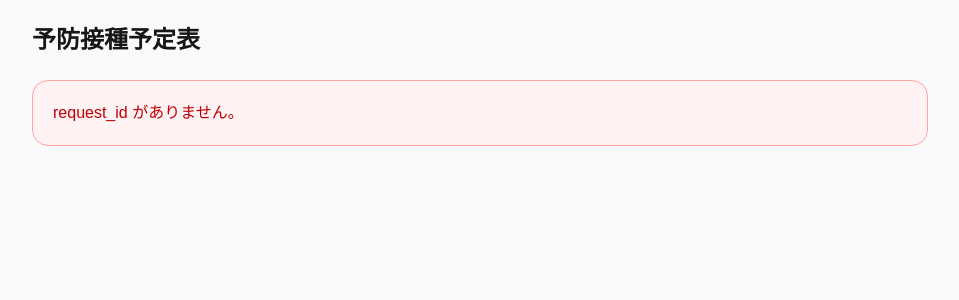
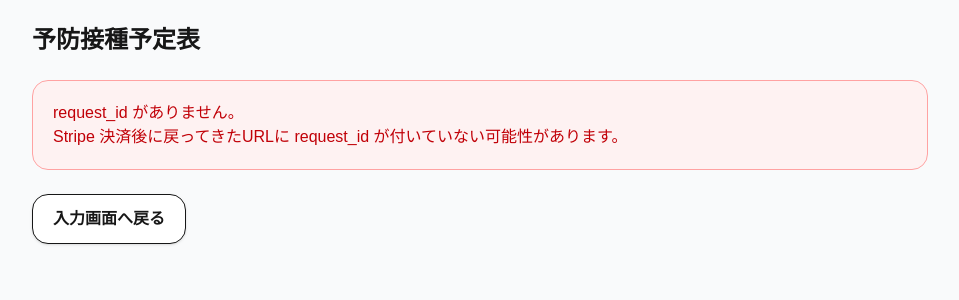
Before and after one commit to cozy5331/vaccine-yotei, a Next.js app: page /result in a window 1280 px wide. Shown: the top 300 px of the page, without its empty margins (160-1119 px from the left). Built offline with nearby package versions, Linux system fonts and the light colour scheme.

Commit message:
Show result status details on result page

```diff
--- a/app/result/page.tsx
+++ b/app/result/page.tsx
@@ -1,5 +1,5 @@
+import PrintButton from "@/components/PrintButton";
 import ResumeQrBlock from "@/components/ResumeQrBlock";
-import PrintButton from "@/components/PrintButton";
 
 type ResultPageProps = {
   searchParams: Promise<{ request_id?: string }>;
@@ -52,8 +52,15 @@ export default async function ResultPage({ searchParams }: ResultPageProps) {
         <div className="mx-auto max-w-4xl space-y-6">
           <h1 className="text-2xl font-bold">予防接種予定表</h1>
           <div className="rounded-2xl border border-red-300 bg-red-50 p-5 text-red-700">
-            request_id がありません。
+            request_id がありません。<br />
+            Stripe 決済後に戻ってきたURLに request_id が付いていない可能性があります。
           </div>
+          <a
+            href="/form"
+            className="inline-block rounded-2xl border bg-white px-5 py-3 font-semibold shadow-sm"
+          >
+            入力画面へ戻る
+          </a>
         </div>
       </main>
     );
@@ -86,6 +93,14 @@ export default async function ResultPage({ searchParams }: ResultPageProps) {
     data?.result?.validation_status ??
     "";
 
+  const paymentStatus =
+    data?.result?.payment_status ??
+    "";
+
+  const createdAt =
+    data?.result?.created_at ??
+    "";
+
   return (
     <main className="min-h-screen bg-gray-50 p-6 print:bg-white print:p-0">
       <div className="mx-auto max-w-4xl space-y-6 print:max-w-none print:space-y-4">
@@ -97,10 +112,20 @@ export default async function ResultPage({ searchParams }: ResultPageProps) {
         </header>
 
         <ResultSection title="受付情報">
-          <div className="grid gap-4 text-sm md:grid-cols-3">
+          <div className="grid gap-4 text-sm md:grid-cols-2">
             <div>
               <div className="text-gray-500">request_id</div>
               <div className="break-all font-medium">{requestId}</div>
+            </div>
+
+            <div>
+              <div className="text-gray-500">作成日時</div>
+              <div className="font-medium">{createdAt || "未取得"}</div>
+            </div>
+
+            <div>
+              <div className="text-gray-500">支払状態</div>
+              <div className="font-medium">{paymentStatus || "未取得"}</div>
             </div>
 
             <div>
```
Lines whose indentation alone changed are shown as unchanged.
